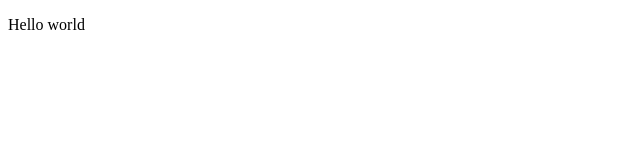
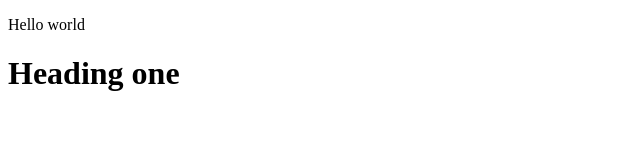
Before and after one commit to yaryene/Web-Practice, a plain HTML site: page newFileExample.html in a window 1280 px wide. Shown: the whole page, without its empty margins (0-640 px from the left). Drawn offline with Linux system fonts and the light colour scheme.

Commit message:
new line is added

```diff
--- a/newFileExample.html
+++ b/newFileExample.html
@@ -8,5 +8,6 @@
 </head>
 <body>
     <p>Hello world</p>
+    <h1>Heading one</h1>
 </body>
 </html>
```
